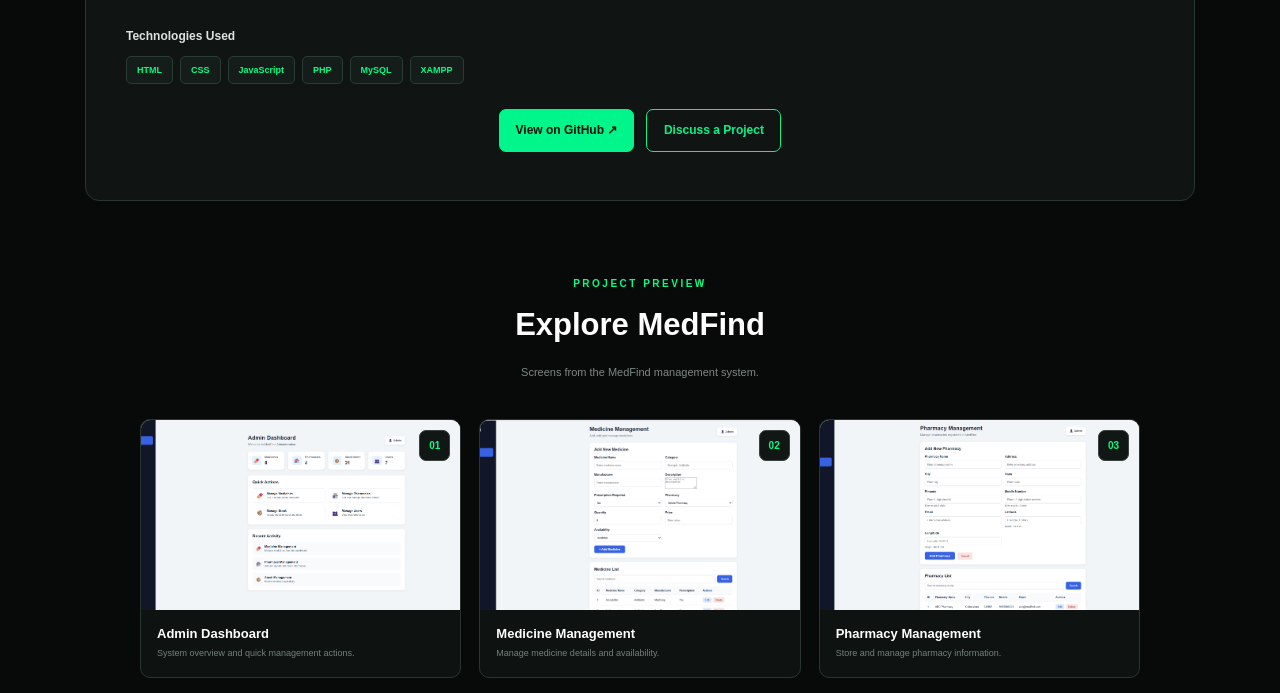
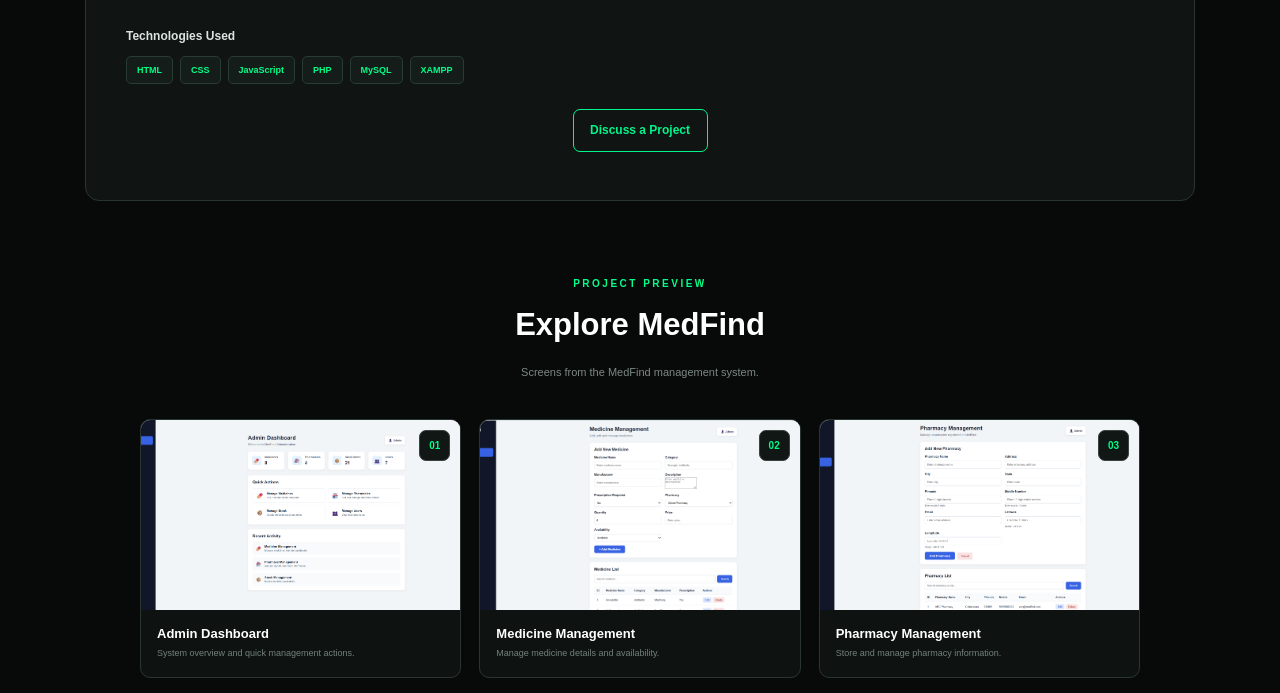
Before and after one commit to aravind-0314/AravindPortfolio, a plain HTML site: page index.html in a window 1280 px wide. Shown: the part 3208-3901 px from the top of the page. Drawn offline with Linux system fonts and the light colour scheme.

Commit message:
Remove private GitHub project button

```diff
--- a/index.html
+++ b/index.html
@@ -2,7 +2,9 @@
 <html lang="en">
 
 <head>
+
     <meta charset="UTF-8">
+
     <meta name="viewport" content="width=device-width, initial-scale=1.0">
 
     <meta name="description"
@@ -14,9 +16,12 @@
     <title>Aravind S | Freelance Web Developer</title>
 
     <link rel="stylesheet" href="style.css">
+
 </head>
 
+
 <body>
+
 
     <!-- ================= NAVBAR ================= -->
 
@@ -63,6 +68,7 @@
         </nav>
 
     </header>
+
 
 
     <!-- ================= HERO SECTION ================= -->
@@ -176,8 +182,6 @@
 
         <!-- ================= ABOUT SECTION ================= -->
 
-        <!-- ================= ABOUT SECTION ================= -->
-
         <section id="about" class="section">
 
             <div class="section-title">
@@ -223,6 +227,7 @@
 
                     <div class="about-highlights">
 
+
                         <div class="about-highlight">
 
                             <strong>
@@ -263,6 +268,7 @@
                             </div>
 
                         </div>
+
 
                     </div>
 
@@ -363,7 +369,6 @@
         </section>
 
 
-        <!-- ================= SKILLS ================= -->
 
         <!-- ================= SKILLS SECTION ================= -->
 
@@ -421,6 +426,7 @@
                 </div>
 
 
+
                 <!-- CSS -->
 
                 <div class="skill-card">
@@ -451,6 +457,7 @@
                     </div>
 
                 </div>
+
 
 
                 <!-- JavaScript -->
@@ -485,6 +492,7 @@
                 </div>
 
 
+
                 <!-- PHP -->
 
                 <div class="skill-card">
@@ -517,6 +525,7 @@
                 </div>
 
 
+
                 <!-- MySQL -->
 
                 <div class="skill-card">
@@ -547,6 +556,7 @@
                     </div>
 
                 </div>
+
 
 
                 <!-- GitHub -->
@@ -589,8 +599,6 @@
 
         <!-- ================= MEDFIND PROJECT ================= -->
 
-     <!-- ================= MEDFIND PROJECT ================= -->
-
         <section id="project" class="section project-section">
 
             <div class="section-title">
@@ -610,13 +618,7 @@
             </div>
 
 
-    <!-- PROJECT MAIN -->
-
-
-
-
-
-        <!-- RIGHT SIDE -->
+            <!-- PROJECT INFORMATION -->
 
             <div class="project-information">
 
@@ -742,33 +744,18 @@
                 <div class="project-tech">
 
                     <span>HTML</span>
-
                     <span>CSS</span>
-
                     <span>JavaScript</span>
-
                     <span>PHP</span>
-
                     <span>MySQL</span>
-
                     <span>XAMPP</span>
 
                 </div>
 
 
-            <!-- BUTTONS -->
+                <!-- BUTTON -->
 
                 <div class="project-buttons">
-
-                <a
-                    href="https://github.com/aravind-0314/MedFind"
-                    target="_blank"
-                    rel="noopener"
-                    class="btn primary-btn"
-                >
-                    View on GitHub ↗
-                </a>
-
 
                     <a
                         href="#contact"
@@ -779,7 +766,6 @@
 
                 </div>
 
-        </div>
 
             </div>
 
@@ -802,6 +788,7 @@
                 </span>
 
             </div>
+
 
 
             <div class="project-gallery">
@@ -1046,6 +1033,7 @@
 
 
 
+
         <!-- ================= THE BANANA LEAF PROJECT ================= -->
 
         <section id="banana-leaf" class="section project-section banana-project">
@@ -1255,6 +1243,7 @@
                 </div>
 
 
+
                 <!-- SERVICE 2 -->
 
                 <div class="service-card">
@@ -1275,6 +1264,7 @@
                 </div>
 
 
+
                 <!-- SERVICE 3 -->
 
                 <div class="service-card">
@@ -1293,6 +1283,7 @@
                     </p>
 
                 </div>
+
 
 
                 <!-- SERVICE 4 -->
@@ -1339,6 +1330,7 @@
             </div>
 
 
+
             <div class="contact-box">
 
 
@@ -1351,6 +1343,7 @@
                     Tell me what you need and let's discuss your project.
                 </p>
 
+
                 <div class="project-buttons">
 
                     <a
@@ -1362,6 +1355,7 @@
                         💬 Message Me on WhatsApp
                     </a>
 
+
                     <a
                         href="https://mail.google.com/mail/?view=cm&fs=1&to=aravindsri0314@gmail.com&su=Website%20Project%20Enquiry&body=Hi%20Aravind,%0A%0AI%20would%20like%20to%20discuss%20a%20website%20project."
                         target="_blank"
@@ -1370,18 +1364,24 @@
                     >
                         ✉️ Send Me an Email
                     </a>
+
+                </div>
+
+            </div>
+
         </section>
+
 
     </main>
 
 
 
     <!-- ================= IMAGE MODAL ================= -->
-<!-- ================= IMAGE MODAL ================= -->
 
     <div class="modal"
         id="imageModal"
         aria-hidden="true">
+
 
         <!-- Close -->
 
@@ -1393,6 +1393,7 @@
             ×
 
         </button>
+
 
 
         <!-- Previous -->
@@ -1407,6 +1408,7 @@
         </button>
 
 
+
         <!-- Image -->
 
         <div class="modal-content">
@@ -1417,7 +1419,9 @@
                 alt="Project Preview"
             >
 
+
             <div class="modal-bottom">
+
 
                 <div class="modal-caption">
 
@@ -1445,6 +1449,7 @@
         </div>
 
 
+
         <!-- Next -->
 
         <button
@@ -1456,7 +1461,14 @@
 
         </button>
 
-</div><footer>
+
+    </div>
+
+
+
+    <!-- ================= FOOTER ================= -->
+
+    <footer>
 
         <p>
             © 2026 Aravind S · Freelance Web Developer
@@ -1465,6 +1477,7 @@
     </footer>
 
 
+
     <script src="script.js"></script>
 
 </body>
```
Lines whose indentation alone changed are shown as unchanged.
